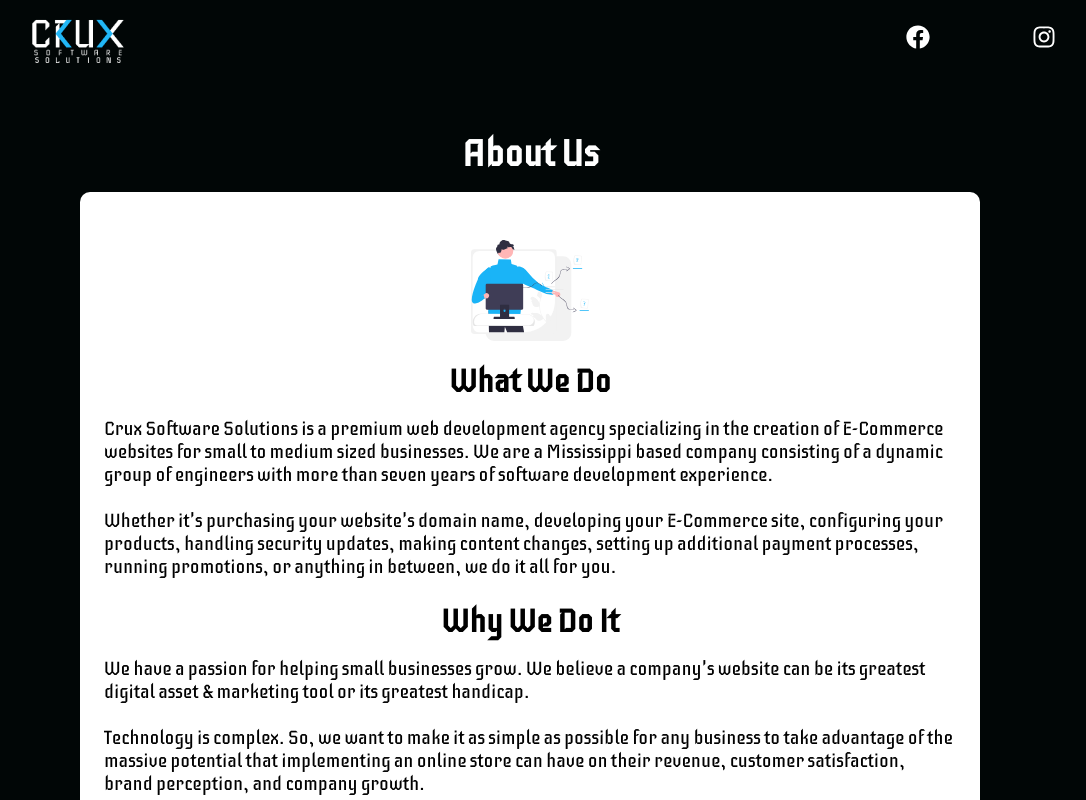
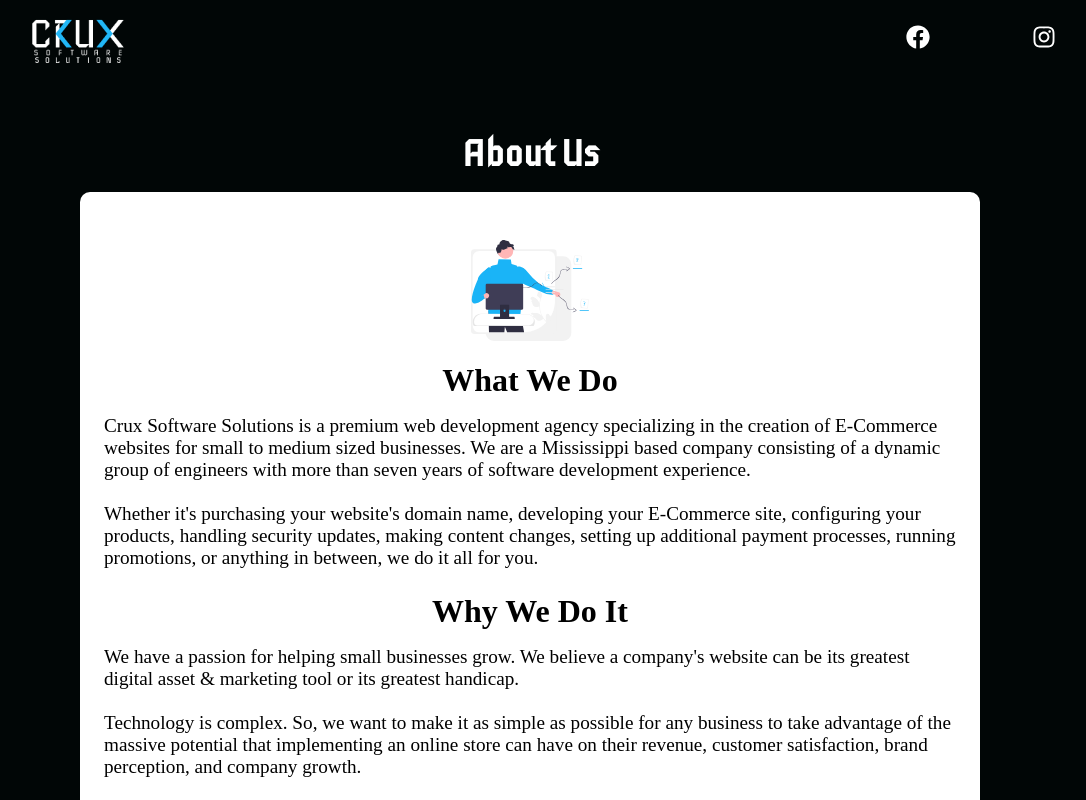
Before and after one commit to mroberson11/cruxmockup, a Next.js app: page /about in a window 1280 px wide. Shown: the whole page, without its empty margins (110-1196 px from the left). Built offline with nearby package versions, Linux system fonts and the light colour scheme.

Commit message:
Update secondary font

```diff
--- a/src/components/Footer/FooterElements.js
+++ b/src/components/Footer/FooterElements.js
@@ -56,11 +56,12 @@
 `;
 
 export const FooterLink = styled.a`
+  font-family: "Montserrat";
   color: var(--trueWhite);
   text-decoration: none;
   margin-bottom: 0.5rem;
   font-size: 20px;
-  cursore: pointer;
+  cursor: pointer;
 
   &:hover {
     color: var(--cruxBlue);
--- a/styles/globals.css
+++ b/styles/globals.css
@@ -18,6 +18,14 @@
   margin: 0;
   padding: 0;
   font-family: "Iceberg";
+}
+
+p,
+button,
+h2,
+h3,
+h4 {
+  font-family: "Montserrat";
 }
 
 .backdrop {
```
